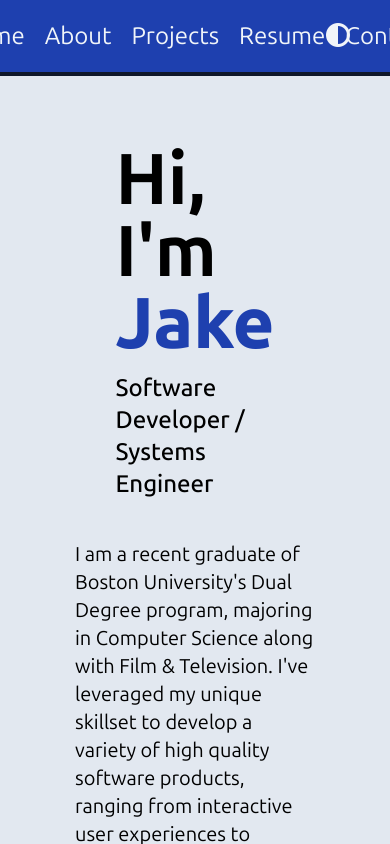
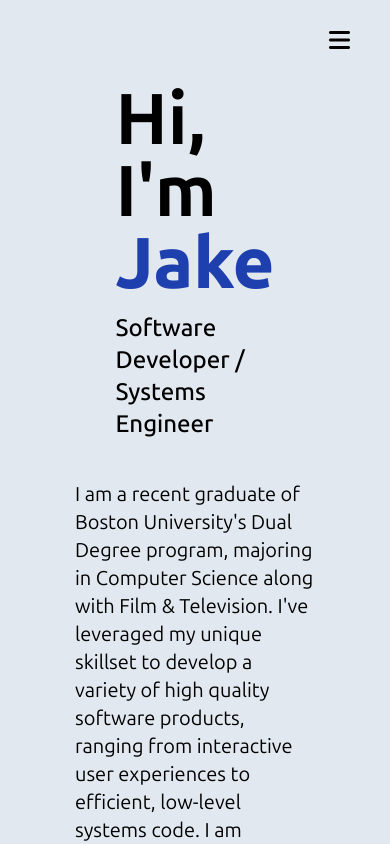
Before and after one commit to jakegustin/personal-website, a Vue app: page / in a window 390 px wide. Shown: the top 844 px of the page. Built offline with nearby package versions, Linux system fonts and the light colour scheme.

Commit message:
new mobile navbar

```diff
--- a/src/App.vue
+++ b/src/App.vue
@@ -1,17 +1,20 @@
 <script>
 import DesktopNavbar from "./components/DesktopNavbar.vue";
+import MobileNavbar from "./components/MobileNavbar.vue";
 import { RouterView } from "vue-router";
 
 export default {
     components: {
-      DesktopNavbar
+      DesktopNavbar,
+      MobileNavbar
     }
 }
 </script>
 
 <template>
-  <div class="bg-slate-200 dark:bg-slate-900 text-black dark:text-white min-h-screen relative pt-16 sm:pt-0">
-    <DesktopNavbar/>
+  <div class="bg-slate-200 dark:bg-slate-800 text-black dark:text-white min-h-screen relative pt-16 sm:pt-0">
+    <DesktopNavbar class="hidden md:block"/>
+    <MobileNavbar class="md:hidden"/>
     <RouterView />
   </div>
 </template>
--- a/src/components/DesktopNavbar.vue
+++ b/src/components/DesktopNavbar.vue
@@ -4,7 +4,13 @@ import { RouterLink } from 'vue-router';
 export default {
     data() {
         return {
-            projectDropdownState: false
+            projectDropdownState: false,
+            isDark: localStorage.theme === 'dark' || window.matchMedia('(prefers-color-scheme: dark)').matches,
+        }
+    },
+    computed: {
+        darkModeIcon() {
+            return this.isDark ? 'fa-moon' : 'fa-sun'
         }
     },
     methods: {
@@ -19,6 +25,7 @@ export default {
             } else {
                 localStorage.theme =  isDark ? 'dark' : 'light'
             }
+            this.isDark = !this.isDark
         }
     }
 }
@@ -54,7 +61,7 @@ export default {
             </button>
             -->
             <button class="absolute top=6 right-10">
-                <i @click="switchTheme" class="fa-solid fa-circle-half-stroke"></i>
+                <i @click="switchTheme" :class="darkModeIcon" class="fa-solid text-white"></i>
             </button>
         </div>
 
--- a/src/components/Home/Hero.vue
+++ b/src/components/Home/Hero.vue
@@ -25,13 +25,13 @@ export default {
 </script>
 
 <template>
-    <div class="flex flex-row justify-center gap-x-24 px-24 pt-10 pb-16">
+    <div class="flex flex-row justify-center gap-x-24 px-24 md:pt-16 pt-5 pb-16">
         <!--
         <div class="place-content-start" id="pfp">
             <img src="../assets/testImage.png" class="min-w-96 pb-10"/>
         </div>
         -->
-        <div class="w-4/5 flex flex-col justify-center items-center gap-y-10 pt-10 pb-2" id="longInfo">
+        <div class="w-4/5 flex flex-col justify-center items-center gap-y-10 pb-2" id="longInfo">
             <div class="flex flex-col gap-y-3">
                 <div class="flex flex-row gap-x-3">
                     <h1 :class="firstVisit && !visibleTitle[0] ? 'opacity-0' : 'opacity-100'" class="text-7xl sm:text-8xl font-sans font-bold transition-opacity duration-1000 ease-in-out">
@@ -52,7 +52,7 @@ export default {
             <div :class="firstVisit && !visibleTitle[3] ? 'opacity-0' : 'opacity-100'" class="flex flex-col items-center gap-y-10 transition-opacity duration-1000 ease-in-out">
                 <p class="text-xl max-w-prose">I am a recent graduate of Boston University's Dual Degree program, majoring in Computer Science along with Film & Television. I've leveraged my unique skillset to develop a variety of high quality software products, ranging from interactive user experiences to efficient, low-level systems code. I am currently seeking admission into a Master's of Computer Science program for the upcoming 2025-2026 academic year.</p>
                 <div class="w-100">
-                    <button :disabled="firstVisit && !visibleTitle[3]" @click=openResume() class="w-60 h-20 bg-gray-800 text-white text-xl dark:border-slate-400 dark:border-2 rounded-2xl font-sans hover:scale-110 transition-transform duration-100 shadow-xl">See My Resume</button>
+                    <button :disabled="firstVisit && !visibleTitle[3]" @click=openResume() class="w-60 h-20 bg-gray-800 text-white text-xl dark:bg-slate-700 dark:border-slate-400 dark:border-2 rounded-2xl font-sans hover:scale-110 transition-transform duration-100 shadow-xl">See My Resume</button>
                 </div>
             </div>
         </div>
--- /dev/null
+++ b/src/components/MobileNavbar.vue
@@ -0,0 +1,61 @@
+<script>
+import { RouterLink } from 'vue-router';
+
+export default {
+    data() {
+        return {
+            isDark: localStorage.theme === 'dark' || window.matchMedia('(prefers-color-scheme: dark)').matches,
+            menuOn: false
+        }
+    },
+    computed: {
+        darkModeIcon() {
+            return this.isDark ? 'fa-moon' : 'fa-sun'
+        }
+    },
+    methods: {
+        switchTheme() {
+            const isDark = document.documentElement.classList.toggle('dark');
+            if (!('theme' in localStorage)) {
+                if (window.matchMedia('(prefers-color-scheme: dark)').matches) {
+                    localStorage.theme = 'light'
+                } else {
+                    localStorage.theme = 'dark'
+                }
+            } else {
+                localStorage.theme =  isDark ? 'dark' : 'light'
+            }
+            this.isDark = !this.isDark
+        },
+        showMenu() {
+            this.menuOn = !this.menuOn
+        }
+    }
+}
+</script>
+
+<template>
+<nav class="fixed sm:sticky w-full top-0 z-50 overflow-visible">
+    <div>
+        <div class="flex flex-col">
+            <div class="flex flex-row">
+                <button class="absolute top-6 right-10 z-50">
+                    <i :class="{'text-white -rotate-90': menuOn, 'text-black rotate-0': !menuOn}" class="fa-solid fa-bars text-black dark:text-white text-2xl transition-all duration-300 ease-in-out" @click="showMenu" ></i>
+                </button>
+            </div>
+            <div :class="{'translate-y-full': !menuOn, 'translate-y-0': menuOn}" class="text-white flex flex-col justify-center items-center py-5 h-screen gap-y-10 font-sans text-2xl bg-purple text-red z-5 bg-blue-800 dark:bg-blue-900 origin-top transition-all duration-300 ease-in-out">
+                <RouterLink to="/" class="hover:text-teal-500 transition-colors duration-200 ease-in-out" @click="showMenu">Home</RouterLink>
+                <RouterLink to="/about" class="hover:text-teal-500 transition-colors duration-200 ease-in-out" @click="showMenu">About</RouterLink>
+                <RouterLink to="/projects" class="hover:text-teal-500 transition-colors duration-200 ease-in-out" @click="showMenu">Projects</RouterLink>
+
+                <a href="/Jake Gustin - Resume - CS.pdf" target="_blank" class="hover:text-teal-500 transition-colors duration-200 ease-in-out" @click="showMenu">Resume</a>
+                <RouterLink to="/contact" class="hover:text-teal-500 transition-colors duration-200 ease-in-out" @click="showMenu">Contact</RouterLink>
+                <button>
+                    <i @click="switchTheme" :class="darkModeIcon" class="fa-solid text-white"></i>
+                </button>
+            </div>
+        </div>
+
+    </div>
+</nav>
+</template>
```
